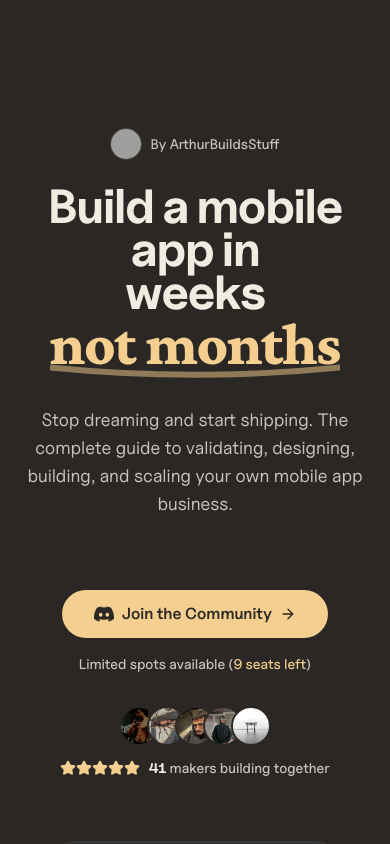
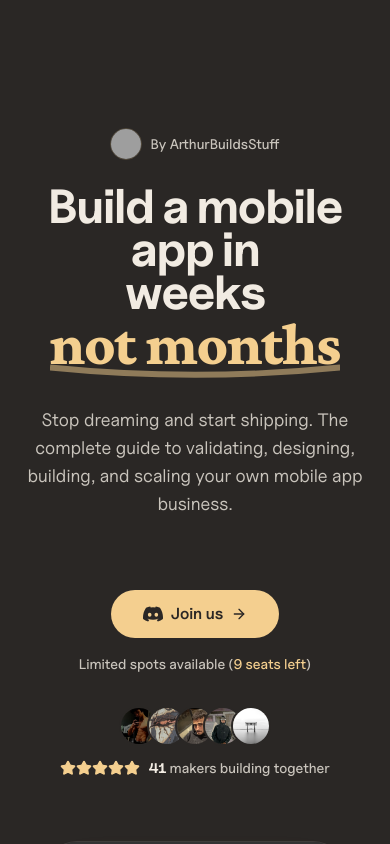
Before and after one commit to dev-err418/tap-and-swipe, a Next.js app: page /app-sprint in a window 390 px wide. Shown: the top 844 px of the page. Built offline with nearby package versions, Linux system fonts and the light colour scheme; grey boxes are pictures that could not be loaded.

Commit message:
feat: shorten mobile CTA and add Vercel source tracking

```diff
--- /dev/null
+++ b/components/AnalyticsTracker.tsx
@@ -0,0 +1,30 @@
+"use client";
+
+import { track } from "@vercel/analytics";
+import { useSearchParams } from "next/navigation";
+import { useEffect, Suspense } from "react";
+
+function Tracker() {
+    const searchParams = useSearchParams();
+
+    useEffect(() => {
+        const source = searchParams.get("source") || searchParams.get("utm_source") || searchParams.get("v");
+        if (source) {
+            track("visit_source", {
+                source: source,
+                path: window.location.pathname
+            });
+            console.log(`[Analytics] Tracked source: ${source}`);
+        }
+    }, [searchParams]);
+
+    return null;
+}
+
+export default function AnalyticsTracker() {
+    return (
+        <Suspense fallback={null}>
+            <Tracker />
+        </Suspense>
+    );
+}
--- a/components/LandingPage.tsx
+++ b/components/LandingPage.tsx
@@ -20,6 +20,7 @@ import { Suspense } from "react";
 import SuccessOverlay from "./SuccessOverlay";
 import ErrorOverlay from "./ErrorOverlay";
 import Pricing from "./Pricing";
+import AnalyticsTracker from "./AnalyticsTracker";
 
 const LandingPage = ({
     searchParams,
@@ -28,6 +29,7 @@ const LandingPage = ({
 }) => {
     return (
         <div className="min-h-screen bg-[#2a2725] text-[#f1ebe2] font-sans selection:bg-[#f4cf8f]/30">
+            <AnalyticsTracker />
             <Suspense fallback={null}>
                 <SuccessOverlay />
                 <ErrorOverlay />
@@ -68,7 +70,8 @@ const LandingPage = ({
                             className="group flex h-12 items-center gap-2 rounded-full bg-[#f4cf8f] px-8 text-base font-semibold text-[#2a2725] transition-all hover:bg-[#f4cf8f]/90 hover:ring-4 hover:ring-[#f4cf8f]/20 cursor-pointer"
                         >
                             <DiscordIcon className="h-5 w-5" />
-                            Join the Community
+                            <span className="hidden sm:inline">Join the Community</span>
+                            <span className="inline sm:hidden">Join us</span>
                             <ArrowRight className="h-4 w-4 transition-transform group-hover:translate-x-1" />
                         </a>
                     </div>
--- a/components/Pricing.tsx
+++ b/components/Pricing.tsx
@@ -84,7 +84,8 @@ const Pricing = () => {
                                     className="group flex w-full h-14 items-center justify-center gap-2 rounded-full bg-[#f4cf8f] text-lg font-bold text-[#2a2725] transition-all hover:bg-[#f4cf8f]/90 hover:ring-8 hover:ring-[#f4cf8f]/10 cursor-pointer shadow-lg shadow-[#f4cf8f]/10 mb-6"
                                 >
                                     <DiscordIcon className="h-5 w-5" />
-                                    Join the Community
+                                    <span className="hidden sm:inline">Join the Community</span>
+                                    <span className="inline sm:hidden">Join us</span>
                                     <ArrowRight className="h-5 w-5 transition-transform group-hover:translate-x-1" />
                                 </a>
 
```
